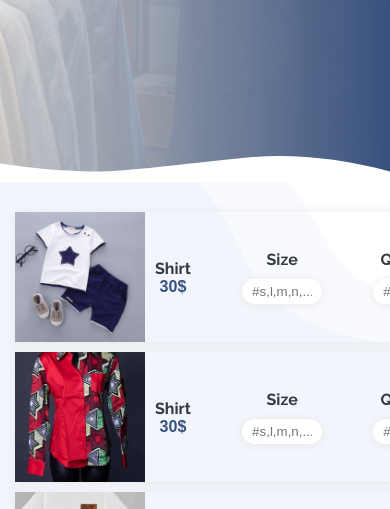
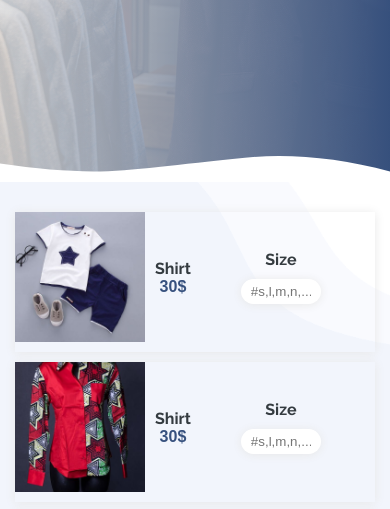
Before and after one commit to AnicetChiza/myproject, a plain HTML site: page cart.html in a window 390 px wide. Shown: the part 324-833 px from the top of the page. Drawn offline with nearby package versions, Linux system fonts and the light colour scheme; a web font is replaced by a local one.

Commit message:
add to my repository

```diff
--- a/asset/css/product.css
+++ b/asset/css/product.css
@@ -571,15 +571,31 @@
     .user-prod {
         width: 100%;
         overflow-x: hidden;
+        /* Hide any overflow in the parent container */
     }
     .user-prod-container {
-        width: 200%;
         display: flex;
+        width: 100%;
+        /* Ensure the container takes full width */
         overflow-x: auto;
-        white-space: nowrap;
+        /* Enable horizontal scrolling */
+        padding-bottom: 10px;
     }
     .user-prod-container>div {
         flex: 0 0 auto;
+        /* Ensure items don't stretch */
+        min-width: 150px;
+        /* Adjust this to control the size of each item */
+        margin-right: 10px;
+        /* Add some space between items */
+    }
+    /* Optional: Customize scrollbar appearance */
+    .user-prod-container::-webkit-scrollbar {
+        height: 8px;
+    }
+    .user-prod-container::-webkit-scrollbar-thumb {
+        background-color: #ccc;
+        border-radius: 10px;
     }
 }
 
```
